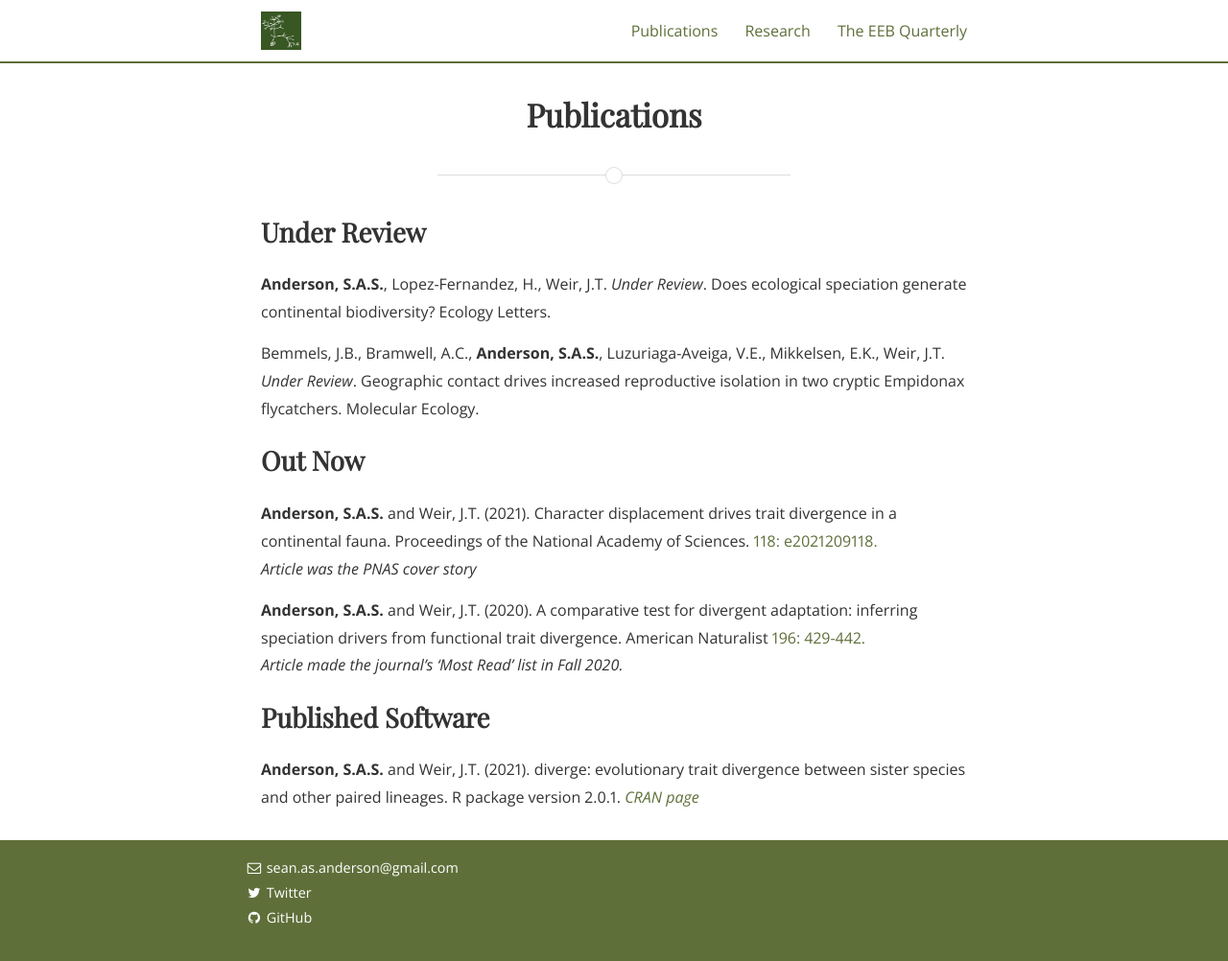
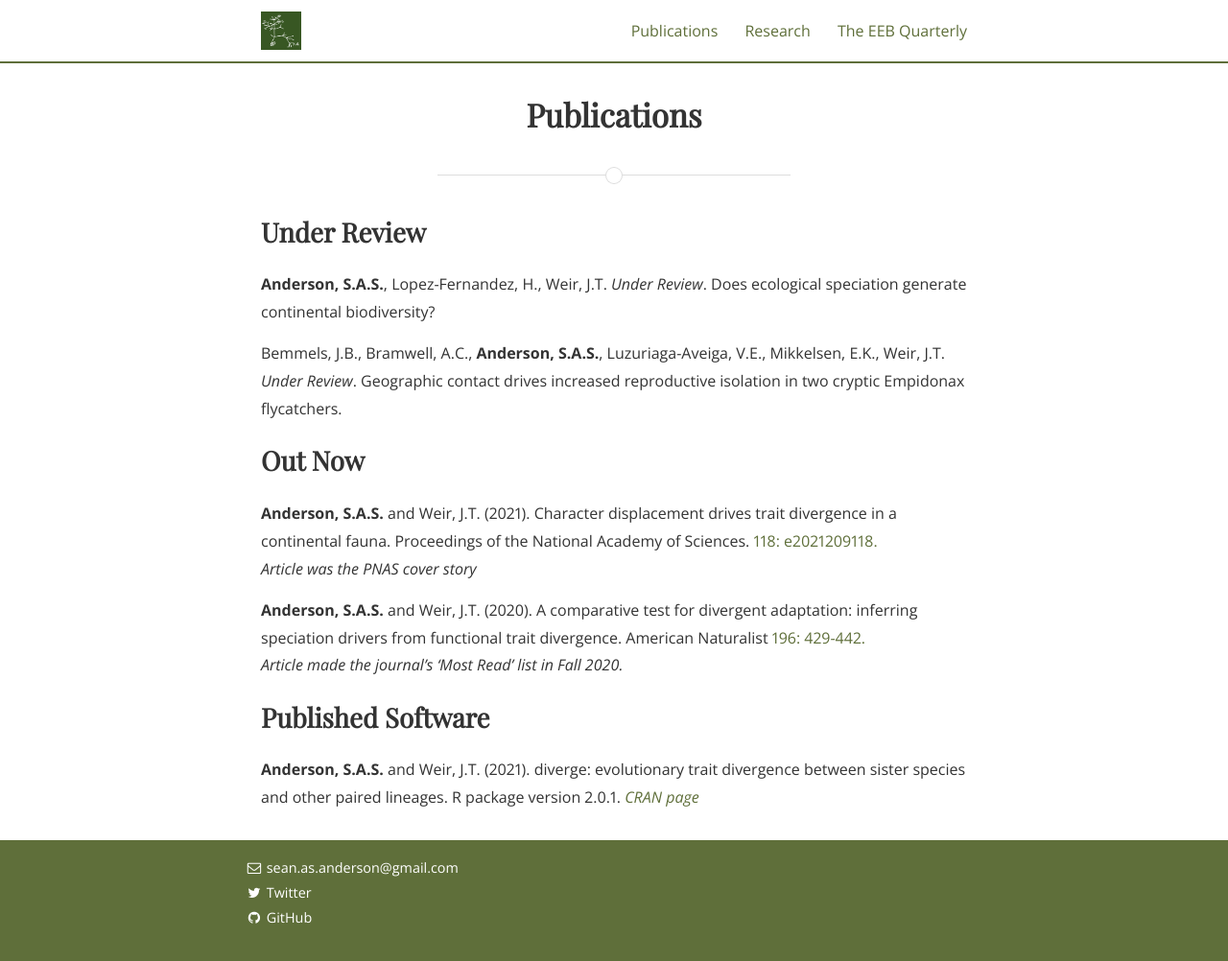
Before and after one commit to SeanASAnderson/SeanASAnderson.github.io, a Jekyll site: the page built from publications.md, in a window 1280 px wide and 1002 px high. Shown: the whole window at 96% size. Built offline with Jekyll 4.4.1, drawn with Linux system fonts in a browser that asks for light colours; nearby versions of some CDN libraries; some web fonts are replaced.

Commit message:
pub format change

```diff
--- a/publications.md
+++ b/publications.md
@@ -7,10 +7,10 @@ main_nav: true
 
 ## Under Review
 
-**Anderson, S.A.S.**, Lopez-Fernandez, H., Weir, J.T. *Under Review*. Does ecological speciation generate continental biodiversity? Ecology Letters.
+**Anderson, S.A.S.**, Lopez-Fernandez, H., Weir, J.T. *Under Review*. Does ecological speciation generate continental biodiversity?
 
 Bemmels, J.B., Bramwell, A.C., **Anderson, S.A.S.**, Luzuriaga-Aveiga, V.E.,
-Mikkelsen, E.K., Weir, J.T. *Under Review*. Geographic contact drives increased reproductive isolation in two cryptic Empidonax flycatchers. Molecular Ecology.
+Mikkelsen, E.K., Weir, J.T. *Under Review*. Geographic contact drives increased reproductive isolation in two cryptic Empidonax flycatchers.
 
 ## Out Now
 
```
Also changed, not shown: 2 other files.
